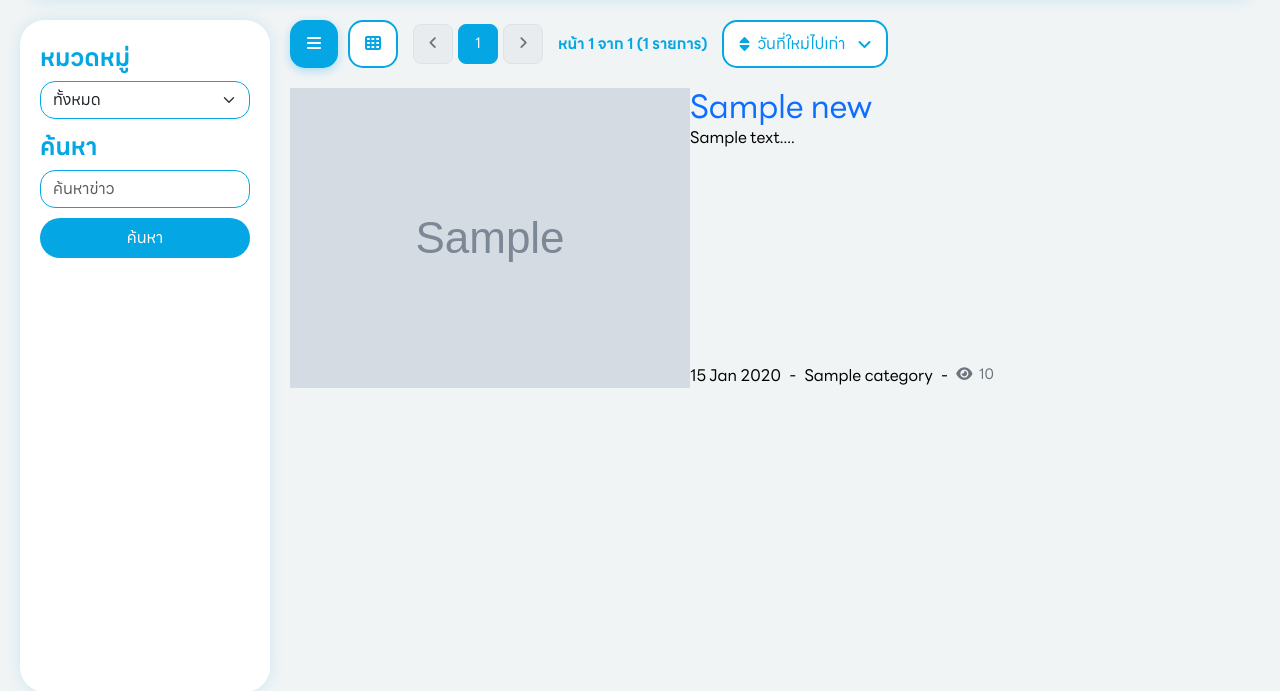
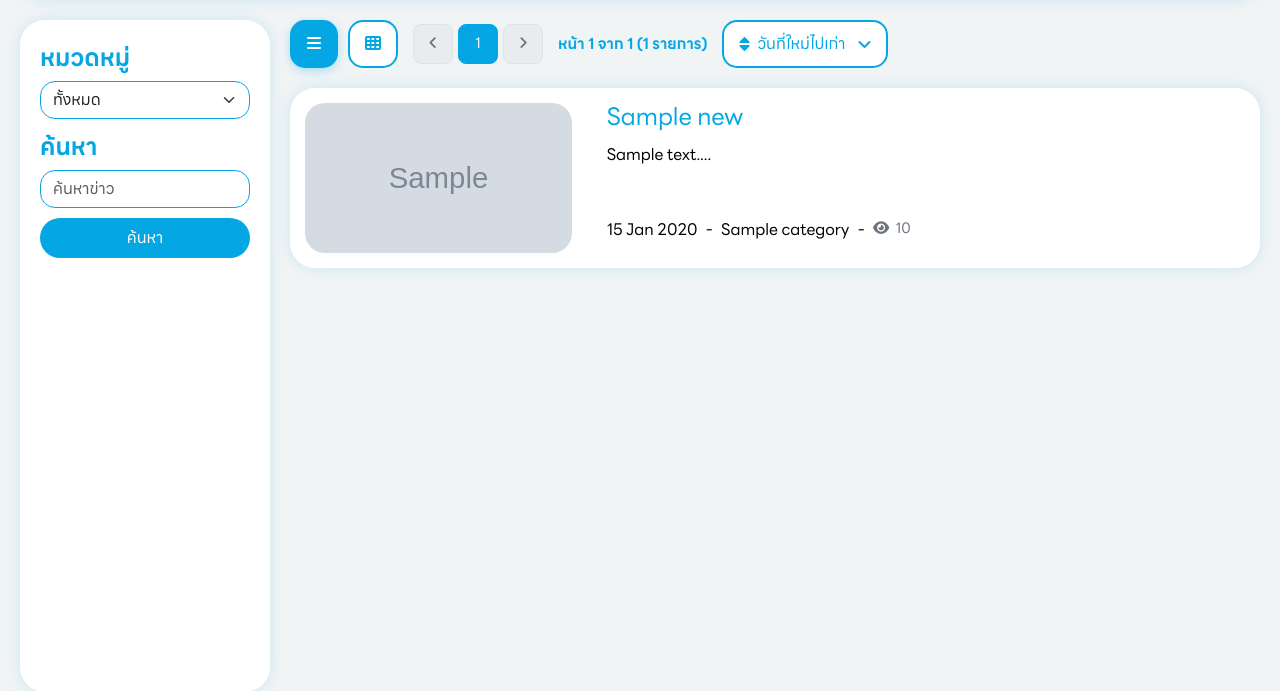
Before and after one commit to jschomchoey/crud-simple-blog, a PHP site: page / in a window 1280 px wide. Shown: the part 88-779 px from the top of the page. Run offline with PHP 8.4, Linux system fonts and the light colour scheme; tables that the repository leaves empty or names only in its code hold one stand-in row (values such as "Sample post"); grey boxes marked "Sample" are stand-in pictures.

Commit message:
fix: default image class

```diff
--- a/index.php
+++ b/index.php
@@ -368,7 +368,7 @@ $totalPages = ceil($totalNews / $limit);
                 </div>
             </div>
 
-            <article class="article" id="article-container">
+            <article class="article row-layout" id="article-container">
                 <?php
                 if (empty($news)) {
                     echo '<p>ไม่พบข่าวที่ตรงกับเงื่อนไขการค้นหา</p>';
```
